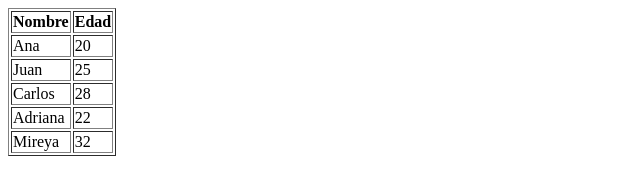
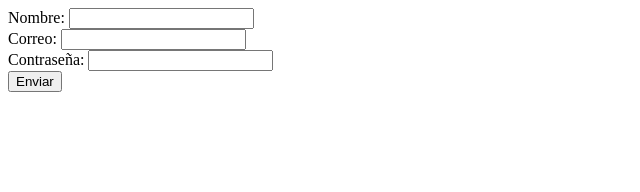
Before and after one commit to baldy777/laboratorio-web, a plain HTML site: page index.html in a window 1280 px wide. Shown: the whole page, without its empty margins (0-640 px from the left). Drawn offline with Linux system fonts and the light colour scheme.

Commit message:
feat: implementacion de formulario

```diff
--- a/index.html
+++ b/index.html
@@ -6,13 +6,11 @@
 </head>
 <body>
 
-    <table border="1">
-        <tr><th>Nombre</th><th>Edad</th></tr>
-        <tr><td>Ana</td><td>20</td></tr>
-        <tr><td>Juan</td><td>25</td></tr>
-        <tr><td>Carlos</td><td>28</td></tr>
-        <tr><td>Adriana</td><td>22</td></tr>
-        <tr><td>Mireya</td><td>32</td></tr>
-    </table>
+    <form>
+        Nombre: <input type="text"><br>
+        Correo: <input type="email"><br>
+        Contraseña: <input type="password"><br>
+        <input type="submit" value="Enviar">
+    </form>
 </body>
 </html>
```
